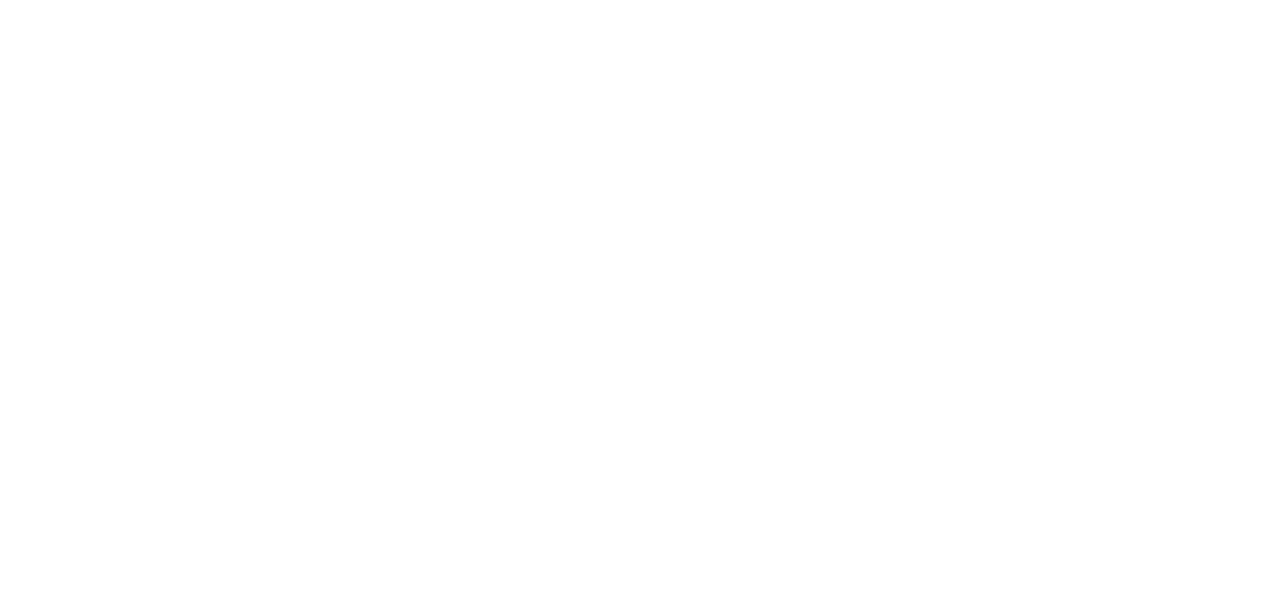
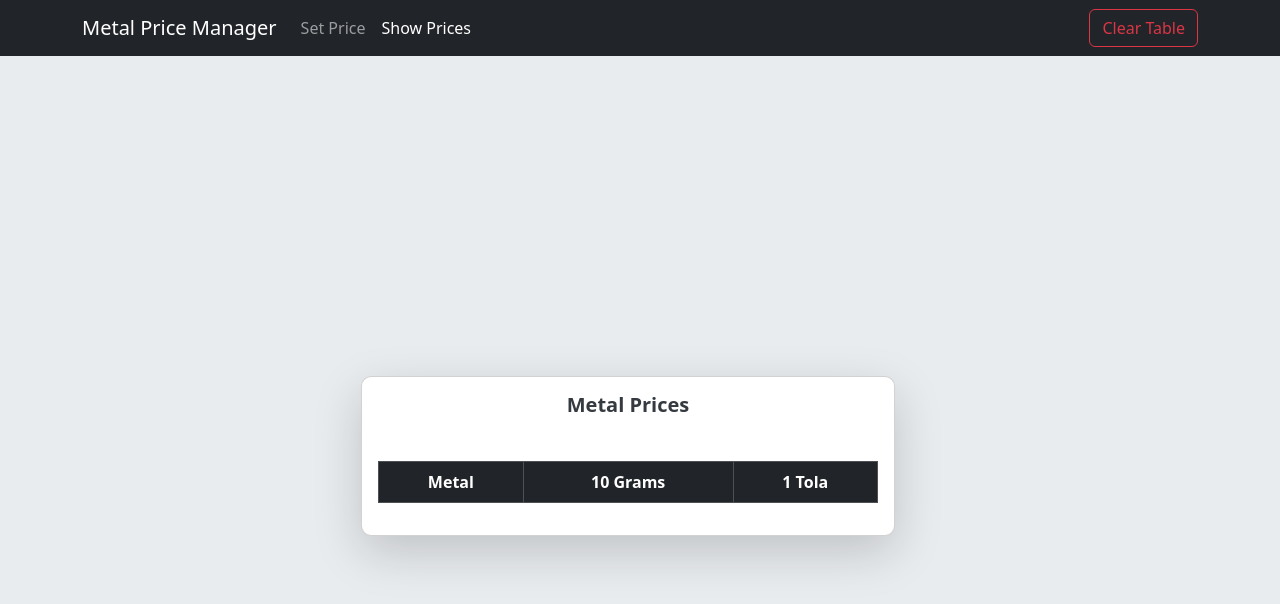
Before and after one commit to shirshakmaskey/gold-price, a React (Create React App) app: page /show-price in a window 1280 px wide. Before the commit this address had no page. Shown: the top 604 px of the page. Built offline with nearby package versions, Linux system fonts and the light colour scheme.

Commit message:
added functionality to view metal prices and clear them

```diff
--- a/package.json
+++ b/package.json
@@ -10,6 +10,7 @@
     "react": "^18.3.1",
     "react-bootstrap": "^2.10.4",
     "react-dom": "^18.3.1",
+    "react-router-bootstrap": "^0.26.3",
     "react-router-dom": "^6.26.1",
     "react-scripts": "^5.0.1",
     "web-vitals": "^2.1.4"
--- a/src/App.js
+++ b/src/App.js
@@ -2,13 +2,17 @@ import React from "react";
 import "bootstrap/dist/css/bootstrap.min.css";
 import { BrowserRouter as Router, Route, Routes } from "react-router-dom";
 import MetalForm from "./components/MetalForm";
+import ShowPrice from "./components/ShowPrice";
 import HomePage from "./components/HomePage";
+import NavigationBar from "./components/NavigationBar";
 
 function App() {
   return (
     <Router>
+      <NavigationBar />
       <Routes>
         <Route path="/set-price" element={<MetalForm />} />
+        <Route path="/show-price" element={<ShowPrice />} />
         {/* Add other routes here */}
         <Route path="/" exact element={<HomePage />} />
       </Routes>
--- a/src/components/MetalForm.js
+++ b/src/components/MetalForm.js
@@ -1,4 +1,4 @@
-import React, { useState } from "react";
+import React, { useState, useEffect } from "react";
 import {
   Form,
   Button,
@@ -8,10 +8,11 @@ import {
   Col,
   Card,
 } from "react-bootstrap";
+import { useNavigate } from "react-router-dom";
 
 const wrapperStyle = {
-  backgroundColor: "#e0e2e5", // Light grey background for the page
-  minHeight: "100vh", // Full viewport height
+  backgroundColor: "#f0f2f5",
+  minHeight: "100vh",
   display: "flex",
   justifyContent: "center",
   alignItems: "center",
@@ -25,6 +26,15 @@ function MetalForm() {
   });
 
   const [loading, setLoading] = useState(false);
+  const navigate = useNavigate();
+
+  // Load existing entries from localStorage
+  useEffect(() => {
+    const savedEntries = JSON.parse(localStorage.getItem("metalEntries")) || [];
+    setEntries(savedEntries);
+  }, []);
+
+  const [entries, setEntries] = useState([]);
 
   const handleChange = (e) => {
     const { name, value } = e.target;
@@ -38,11 +48,32 @@ function MetalForm() {
     e.preventDefault();
     setLoading(true);
 
-    // Simulate a form submission
+    const newEntry = { ...formData };
+    const existingEntries =
+      JSON.parse(localStorage.getItem("metalEntries")) || [];
+
+    // Check if the metal already exists
+    const existingIndex = existingEntries.findIndex(
+      (entry) => entry.metal.toLowerCase() === newEntry.metal.toLowerCase()
+    );
+
+    if (existingIndex !== -1) {
+      // Update the existing entry's prices
+      existingEntries[existingIndex].tenGrams = newEntry.tenGrams;
+      existingEntries[existingIndex].oneTola = newEntry.oneTola;
+    } else {
+      // Add the new entry to the array
+      existingEntries.push(newEntry);
+    }
+
+    // Save updated entries to localStorage
+    localStorage.setItem("metalEntries", JSON.stringify(existingEntries));
+    setEntries(existingEntries);
+
     setTimeout(() => {
-      console.log("Form Submitted:", formData);
       setLoading(false);
-    }, 2000);
+      navigate("/show-price", { state: existingEntries });
+    }, 1000);
   };
 
   const handleClear = () => {
--- /dev/null
+++ b/src/components/NavigationBar.js
@@ -0,0 +1,63 @@
+import React from "react";
+import { Navbar, Nav, Container, Button, Modal } from "react-bootstrap";
+import { LinkContainer } from "react-router-bootstrap";
+import { useNavigate } from "react-router-dom";
+
+function NavigationBar() {
+  const [show, setShow] = React.useState(false);
+  const navigate = useNavigate();
+
+  const handleClose = () => setShow(false);
+  const handleShow = () => setShow(true);
+
+  const handleClear = () => {
+    // Clear localStorage and close modal
+    localStorage.removeItem("metalEntries");
+    setShow(false);
+    // Navigate to the ShowPrice page to reflect the cleared data
+    navigate("/show-price");
+  };
+
+  return (
+    <>
+      <Navbar bg="dark" variant="dark" expand="lg">
+        <Container>
+          <Navbar.Brand href="#">Metal Price Manager</Navbar.Brand>
+          <Navbar.Toggle aria-controls="basic-navbar-nav" />
+          <Navbar.Collapse id="basic-navbar-nav">
+            <Nav className="me-auto">
+              <LinkContainer to="/set-price">
+                <Nav.Link>Set Price</Nav.Link>
+              </LinkContainer>
+              <LinkContainer to="/show-price">
+                <Nav.Link>Show Prices</Nav.Link>
+              </LinkContainer>
+            </Nav>
+            <Button variant="outline-danger" onClick={handleShow}>
+              Clear Table
+            </Button>
+          </Navbar.Collapse>
+        </Container>
+      </Navbar>
+
+      <Modal show={show} onHide={handleClose}>
+        <Modal.Header closeButton>
+          <Modal.Title>Confirm Clear</Modal.Title>
+        </Modal.Header>
+        <Modal.Body>
+          Are you sure you want to clear all entries from the table?
+        </Modal.Body>
+        <Modal.Footer>
+          <Button variant="secondary" onClick={handleClose}>
+            Cancel
+          </Button>
+          <Button variant="danger" onClick={handleClear}>
+            Clear Table
+          </Button>
+        </Modal.Footer>
+      </Modal>
+    </>
+  );
+}
+
+export default NavigationBar;
--- /dev/null
+++ b/src/components/ShowPrice.js
@@ -0,0 +1,77 @@
+import React, { useEffect, useState } from "react";
+import { useLocation } from "react-router-dom";
+import { Container, Card, Row, Col, Table } from "react-bootstrap";
+
+const wrapperStyle = {
+  backgroundColor: "#e9ecef",
+  minHeight: "100vh",
+  display: "flex",
+  justifyContent: "center",
+  alignItems: "center",
+};
+
+const cardStyle = {
+  borderRadius: "10px",
+};
+
+const tableStyle = {
+  marginTop: "20px",
+};
+
+function ShowPrice() {
+  const location = useLocation();
+  const [entries, setEntries] = useState([]);
+
+  // Load entries from localStorage on component mount
+  useEffect(() => {
+    const savedEntries = JSON.parse(localStorage.getItem("metalEntries")) || [];
+    setEntries(savedEntries);
+  }, [location]);
+
+  return (
+    <div style={wrapperStyle}>
+      <Container>
+        <Row className="justify-content-center w-100">
+          <Col md={8} lg={6}>
+            <Card className="shadow-lg bg-white" style={cardStyle}>
+              <Card.Body>
+                <Card.Title
+                  className="text-center mb-4"
+                  style={{ color: "#343a40", fontWeight: "bold" }}
+                >
+                  Metal Prices
+                </Card.Title>
+                <Table
+                  bordered
+                  hover
+                  responsive
+                  style={tableStyle}
+                  className="text-center"
+                >
+                  <thead className="table-dark">
+                    <tr>
+                      <th>Metal</th>
+                      <th>10 Grams</th>
+                      <th>1 Tola</th>
+                    </tr>
+                  </thead>
+                  <tbody>
+                    {entries.map((entry, index) => (
+                      <tr key={index}>
+                        <td>{entry.metal}</td>
+                        <td>{entry.tenGrams}</td>
+                        <td>{entry.oneTola}</td>
+                      </tr>
+                    ))}
+                  </tbody>
+                </Table>
+              </Card.Body>
+            </Card>
+          </Col>
+        </Row>
+      </Container>
+    </div>
+  );
+}
+
+export default ShowPrice;
```
Also changed, not shown: 1 other file (tests, documents, lock files or other folders).
